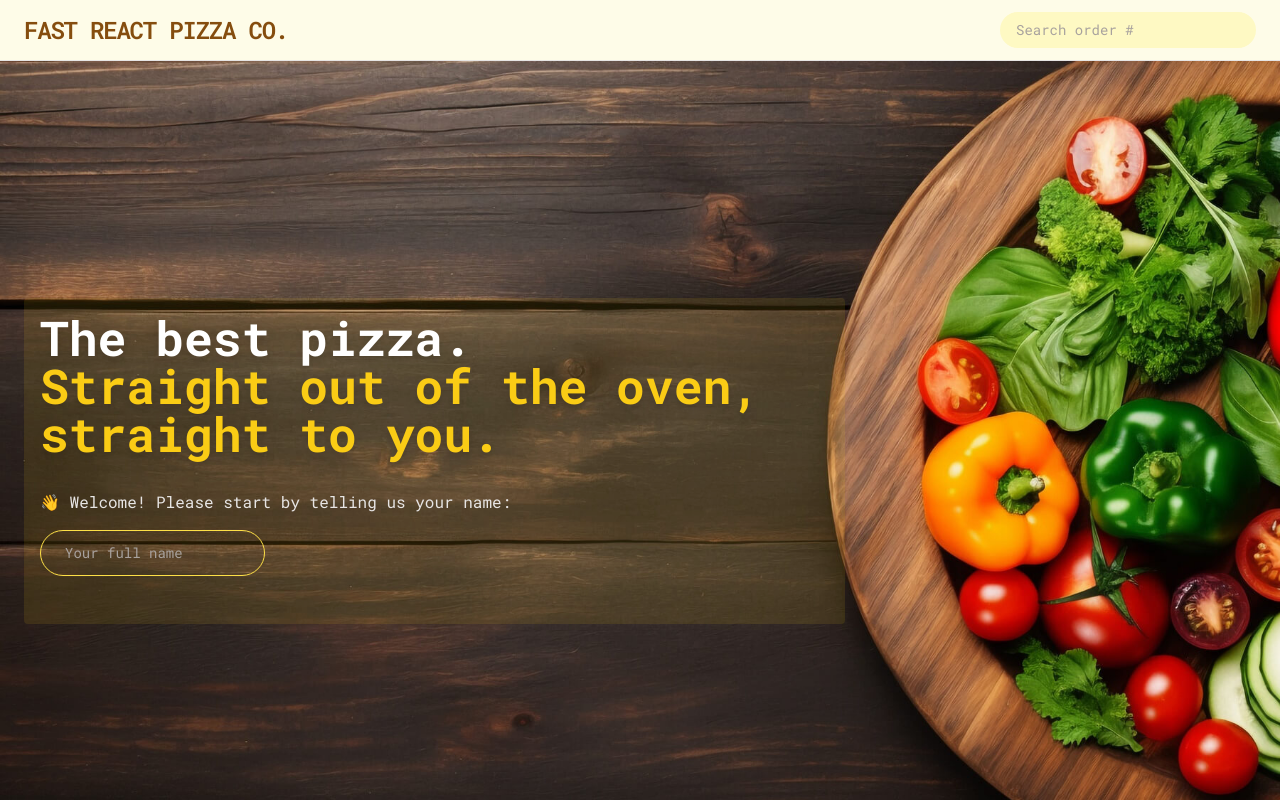
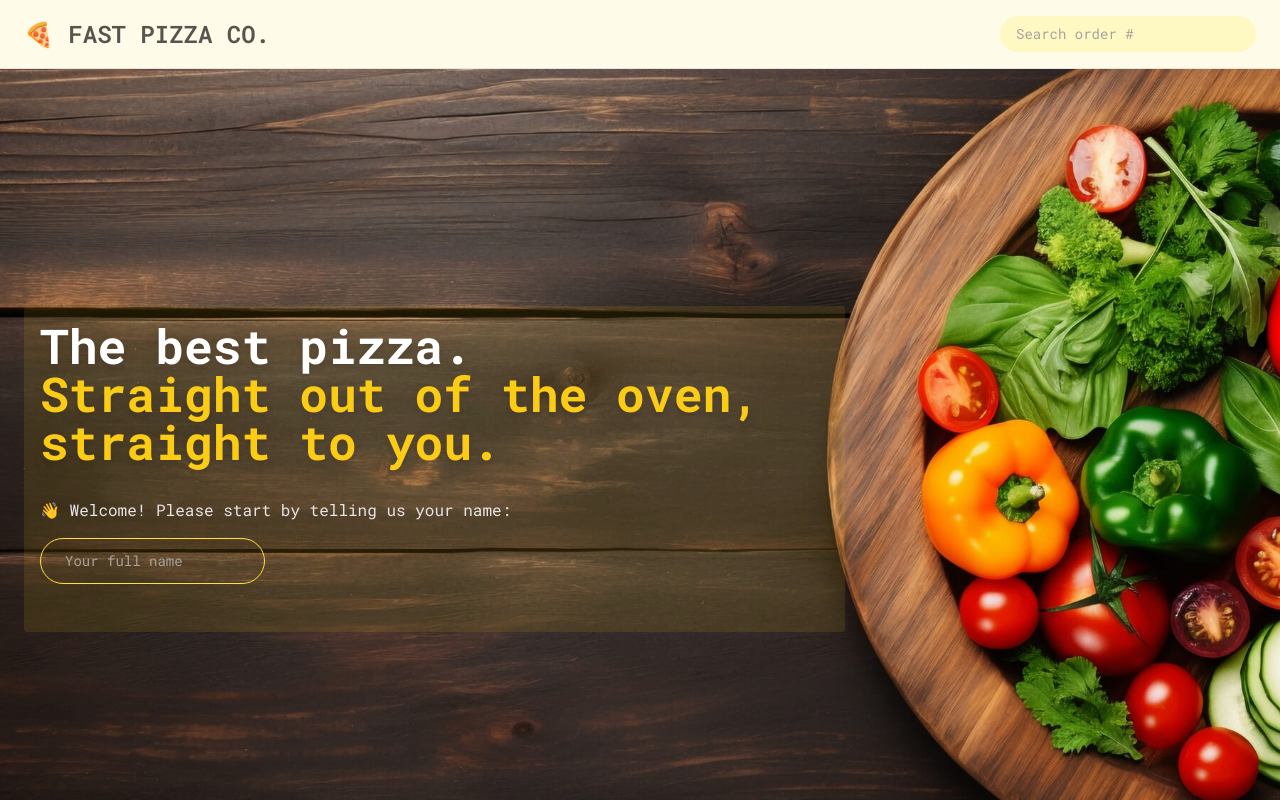
Before and after one commit to omarls1/pizza-app, a React (Vite) app: page / in a window 1280 px wide. Built offline with nearby package versions, Linux system fonts and the light colour scheme.

Commit message:
some style changes

```diff
--- a/src/ui/Header.jsx
+++ b/src/ui/Header.jsx
@@ -1,12 +1,15 @@
-import { Link } from 'react-router-dom';
-import SearchOrder from '../features/order/SearchOrder';
-import Username from '../features/user/Username';
+import { Link } from "react-router-dom";
+import SearchOrder from "../features/order/SearchOrder";
+import Username from "../features/user/Username";
 
 function Header() {
   return (
-    <header className="flex items-center justify-between border-b border-stone-200 bg-yellow-50 px-4 py-3 uppercase sm:px-6">
-      <Link to="/" className="tracking-tighter text-2xl font-semibold text-yellow-800">
-        Fast React Pizza Co.
+    <header className="flex w-full items-center mx-auto justify-between border-b border-stone-200 bg-yellow-50 p-4 uppercase sm:px-6">
+      <Link
+        to="/"
+        class="self-center whitespace-nowrap text-2xl font-semibold text-stone-600"
+      >
+        🍕 Fast Pizza Co.
       </Link>
 
       <SearchOrder />
```
